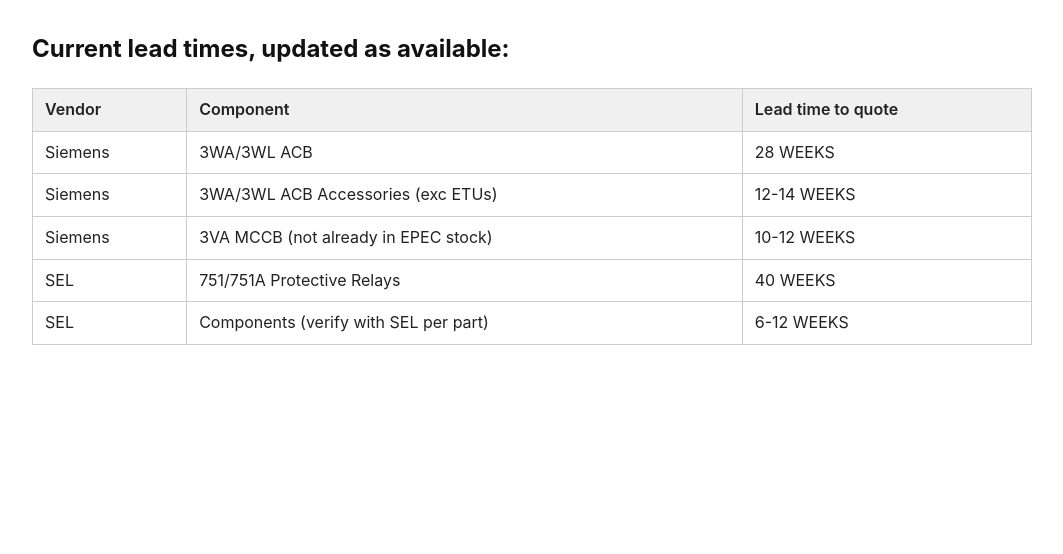
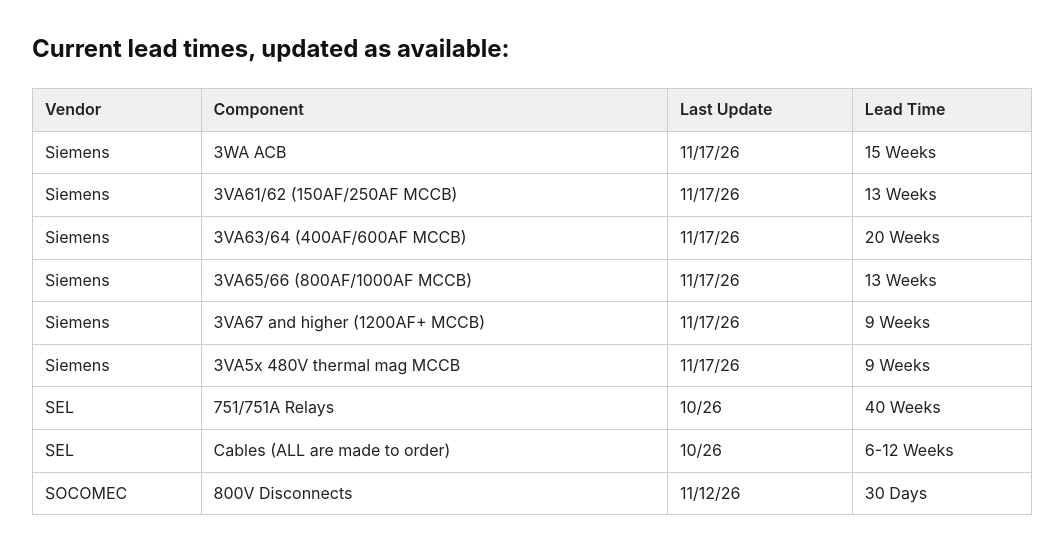
Before and after one commit to epecsupport/Service, a Jekyll site: the page built from support/leadtimes.md, in a window 1280 px wide. Shown: the top 554 px of the page, without its empty margins (108-1171 px from the left). Built offline with Jekyll 4.4.1, drawn with Linux system fonts in a browser that asks for light colours.

Commit message:
Update leadtimes.md

```diff
--- a/support/leadtimes.md
+++ b/support/leadtimes.md
@@ -6,10 +6,14 @@ autolink: true
 
 ## Current lead times, updated as available:
 
-| Vendor  | Component                             | Lead time to quote |
-|---------|---------------------------------------|--------------------|
-| Siemens | 3WA/3WL ACB                           | 28 WEEKS           |
-| Siemens | 3WA/3WL ACB Accessories (exc ETUs)    | 12-14 WEEKS        |
-| Siemens | 3VA MCCB (not already in EPEC stock)  | 10-12 WEEKS        |
-| SEL     | 751/751A Protective Relays            | 40 WEEKS           |
-| SEL     | Components (verify with SEL per part) | 6-12 WEEKS         |
+| Vendor  | Component                       | Last Update | Lead Time  |
+|---------|---------------------------------|-------------|------------|
+| Siemens | 3WA ACB                         | 11/17/26    | 15 Weeks   |
+| Siemens | 3VA61/62 (150AF/250AF MCCB)     | 11/17/26    | 13 Weeks   |
+| Siemens | 3VA63/64 (400AF/600AF MCCB)     | 11/17/26    | 20 Weeks   |
+| Siemens | 3VA65/66 (800AF/1000AF MCCB)    | 11/17/26    | 13 Weeks   |
+| Siemens | 3VA67 and higher (1200AF+ MCCB) | 11/17/26    | 9 Weeks    |
+| Siemens | 3VA5x 480V thermal mag MCCB     | 11/17/26    | 9 Weeks    |
+| SEL     | 751/751A Relays                 | 10/26       | 40 Weeks   |
+| SEL     | Cables (ALL are made to order)  | 10/26       | 6-12 Weeks |
+| SOCOMEC | 800V Disconnects                | 11/12/26    | 30 Days    |
```
